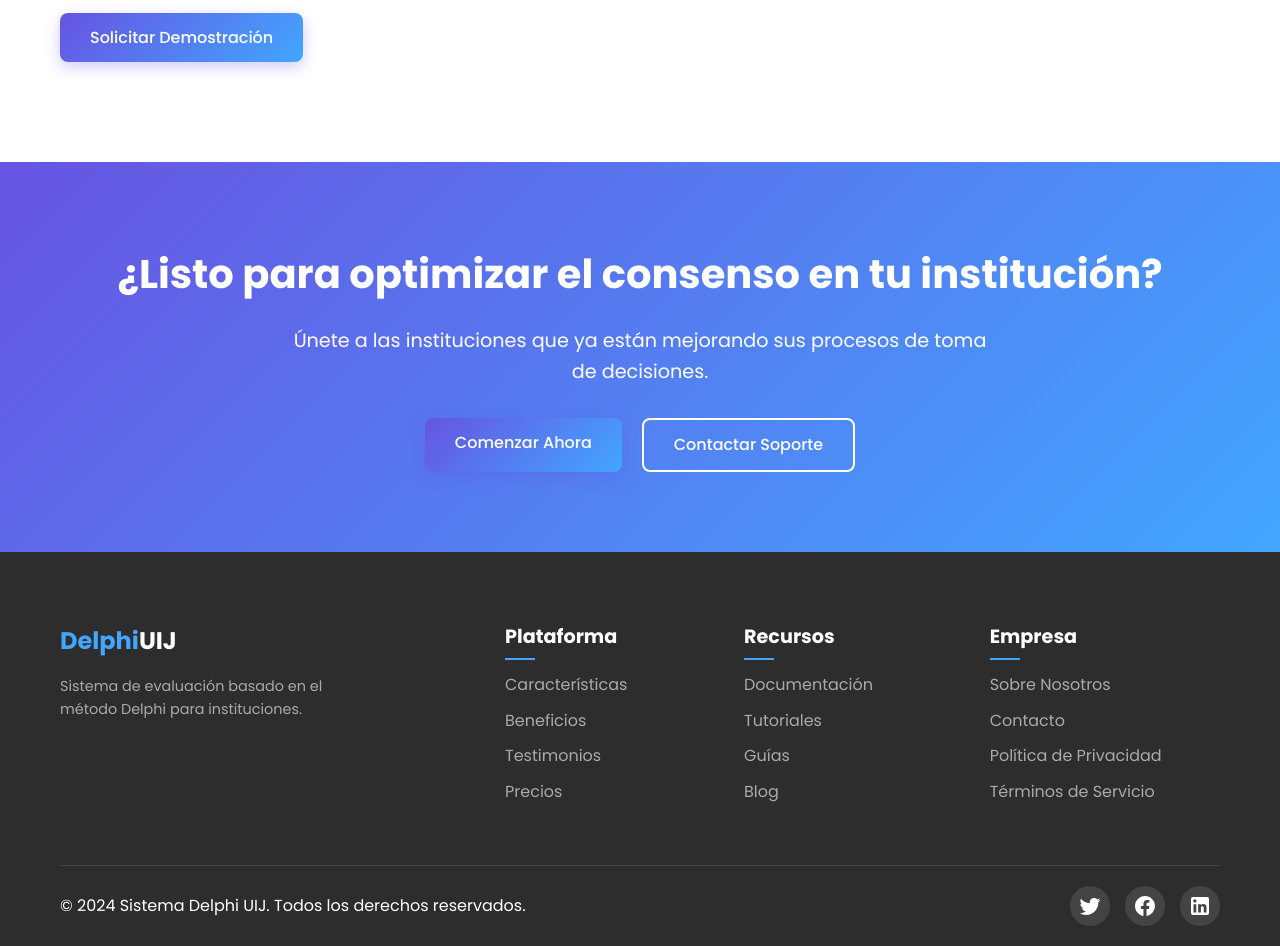
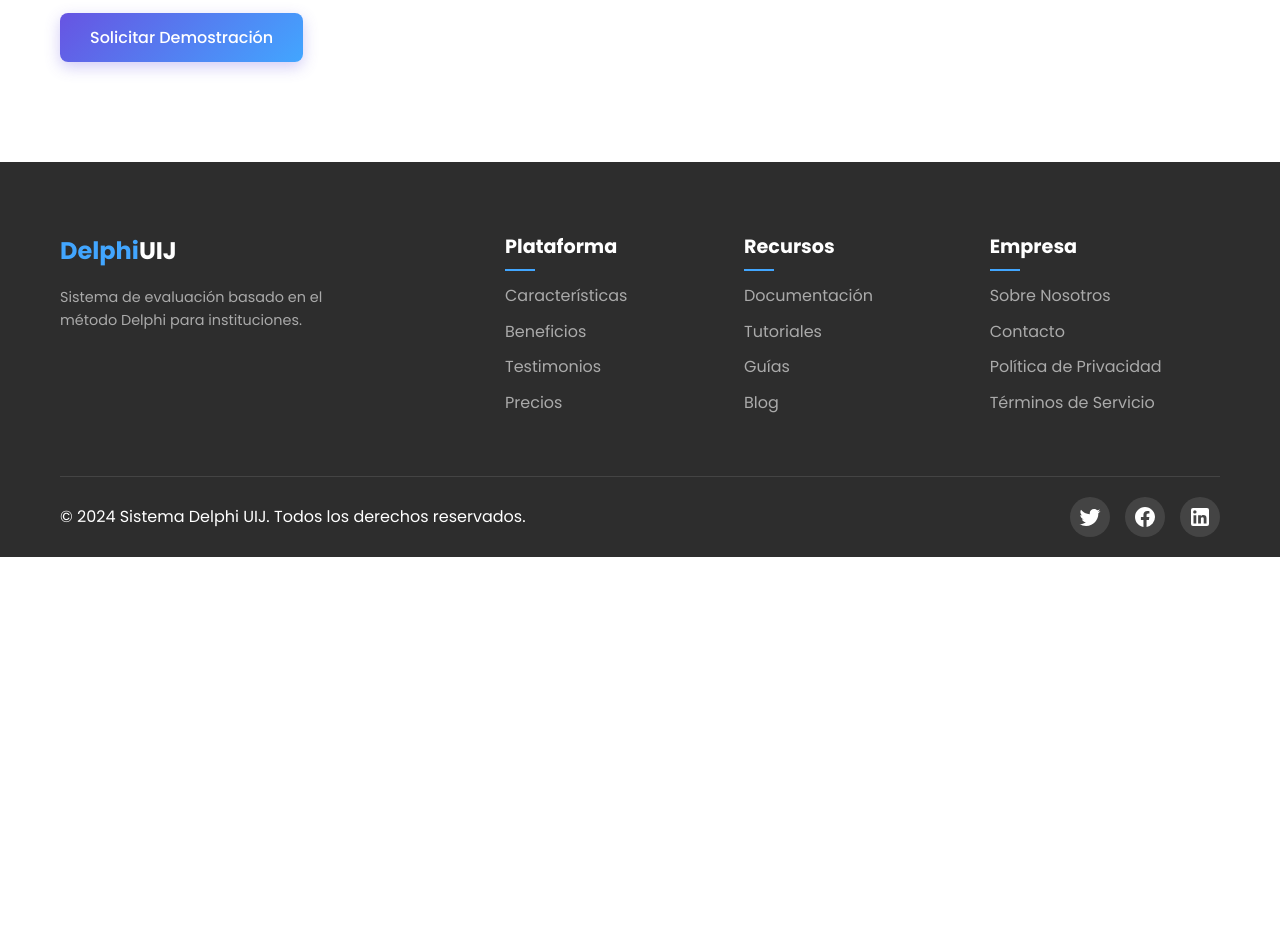
Before and after one commit to esamper22/App-Analisis-Calidad-XPT-, a Python web app: template app/templates/landing.html in a window 1280 px wide. Shown: the part 1927-2873 px from the top of the page. After the commit the page ends 2484 px from the top, so only its background shows below. Run offline with Jinja, Linux system fonts and the light colour scheme; the template is opened without the code that fills it, so the values that code supplies are empty; some libraries are stand-ins or nearby versions.

Commit message:
agregando ip global

```diff
--- a/app/templates/landing.html
+++ b/app/templates/landing.html
@@ -10,7 +10,7 @@
             <h1 class="animate-title">Evaluación de Aplicaciones con Método Delphi</h1>
             <p class="animate-subtitle">Optimiza el consenso entre expertos en tu institución.</p>
             <div class="hero-buttons animate-buttons">
-                <a href="#" class="btn primary-btn">Ingresar al Sistema</a>
+                <a href="{{ url_for('main.login_page') }}" class="btn primary-btn">Ingresar al Sistema</a>
                 <a href="#" class="btn secondary-btn">Conocer Más</a>
             </div>
         </div>
@@ -100,18 +100,7 @@
     </div>
 </section>
 
-<section class="cta" id="cta">
-    <div class="container">
-        <h2>¿Listo para optimizar el consenso en tu institución?</h2>
-        <p>Únete a las instituciones que ya están mejorando sus procesos de toma de decisiones.</p>
-        <div class="cta-buttons">
-            <a href="#" class="btn primary-btn">Comenzar Ahora</a>
-            <a href="#" class="btn outline-btn">Contactar Soporte</a>
-        </div>
-    </div>
-</section>
-
-<footer>
+<footer id="cta">
     <div class="container">
         <div class="footer-content">
             <div class="footer-logo">
--- a/config.py
+++ b/config.py
@@ -13,7 +13,7 @@ class ConfiguracionBase:
 
     # ¡Alias para Flask!
     SECRET_KEY = CLAVE_SECRETA
-
+    HOST = '0.0.0.0'
     SQLALCHEMY_TRACK_MODIFICATIONS = False
 
 class ConfiguracionDesarrollo(ConfiguracionBase):
--- a/run.py
+++ b/run.py
@@ -3,4 +3,4 @@ from app import crear_app
 app = crear_app()
 
 if __name__ == "__main__":
-    app.run(debug=True)
+    app.run(debug=True, host='0.0.0.0')
```
